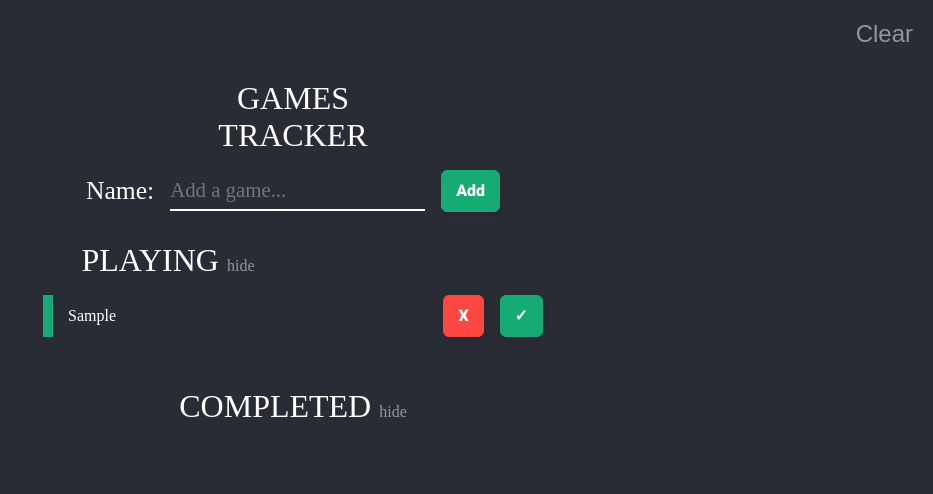
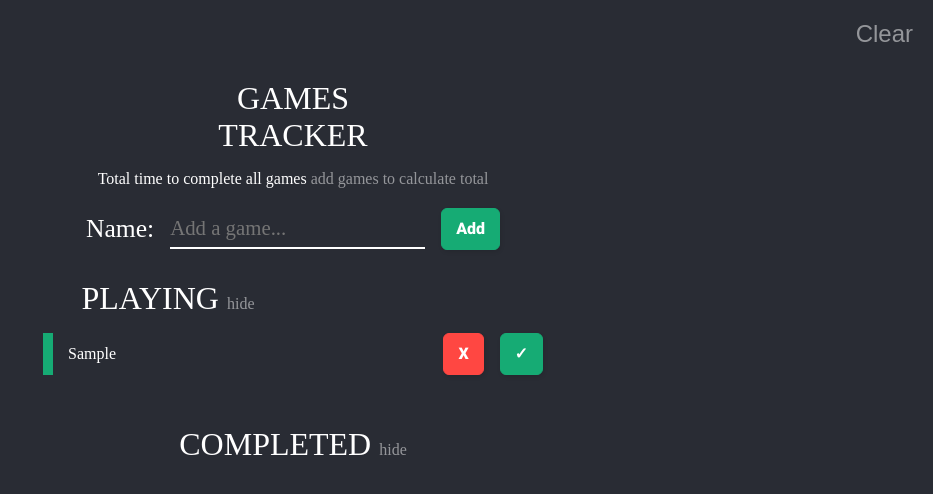
Before and after one commit to jamzu98/GameTrackerJS, a website built with Vite: page index.html in a window 1280 px wide. Both pictures are taken after typing "Sample" into the empty fields and a click on the button "Add". Shown: the whole page, without its empty margins (347-1280 px from the left). Built offline with nearby package versions, Linux system fonts and the light colour scheme; no server answers; files whose address does not match are found by name.

Commit message:
App now calculates total time to complete all games

```diff
--- a/index.html
+++ b/index.html
@@ -12,6 +12,7 @@
   <button type="button" class="btn btn--clear">Clear</button>
   <div id="app">
     <header class="header--app">GAMES TRACKER</header>
+    <h3 class="h3--total">Total time to complete all games <span class="span--total">0</h3>
     <form class="form--add">
       <label for="name">Name:</label><br>
       <input class="input--game" type="text" id="name" name="name" placeholder="Add a game..." autocomplete="off"><br>
--- a/main.js
+++ b/main.js
@@ -11,6 +11,7 @@ const errorModal = document.querySelector('.modal--error');
 const completedList = document.querySelector('.ul--completed');
 const playingToggle = document.querySelector('.span--playing');
 const completedToggle = document.querySelector('.span--completed');
+const spanTotal = document.querySelector('.span--total');
 const { localStorage } = window;
 
 const wait = function (time) {
@@ -20,7 +21,7 @@ const wait = function (time) {
 const getJSON = async function (url) {
   const response = await Promise.race([fetch(url), wait(6)]);
   const data = await response.json();
-  if (!data) return console.log('rats');
+  if (!data) return console.log('took too long');
   return data;
 };
 
@@ -40,6 +41,30 @@ const getFromLocalStorage = function () {
 const getCompleted = function () {
   const completed = localStorage.getItem('completed');
   return completed ? JSON.parse(completed) : [];
+};
+
+const calculateTotal = async function () {
+  if (getFromLocalStorage().length === 0) return 0;
+  let total = 0;
+  const gamesItem = localStorage.getItem('games');
+  const allGames = JSON.parse(gamesItem);
+
+  await Promise.all(
+    allGames.map(async (x) => {
+      const data = await getJSON(
+        `https://api.jamimakkonen.com/api/hltb/${x.name}`
+      );
+      const playtime = data[0].gameplayMain;
+      total += playtime;
+    })
+  );
+  return total;
+};
+
+const setTotal = async function () {
+  const total = await calculateTotal();
+  spanTotal.textContent =
+    total === 0 ? 'add games to calculate total' : `${total}h`;
 };
 
 const generateMarkup = function ({ id, name }, completed = false) {
@@ -87,6 +112,7 @@ const init = function init() {
   games.forEach((game) => addGame(game, gamesList));
   const completed = getCompleted();
   completed.forEach((game) => addGame(game, completedList, true));
+  setTotal();
 };
 
 init();
@@ -172,6 +198,7 @@ btnAdd.addEventListener('click', (e) => {
   addGame({ id, name }, gamesList);
   saveToLocalStorage(getFromLocalStorage().concat([{ id, name }]));
   clear();
+  setTotal();
 });
 
 gamesList.addEventListener('click', function (e) {
@@ -184,6 +211,7 @@ gamesList.addEventListener('click', function (e) {
 
   saveToLocalStorage(games);
   e.target.closest('.list--item--container').remove();
+  setTotal();
 });
 
 gamesList.addEventListener('click', function (e) {
@@ -208,6 +236,7 @@ gamesList.addEventListener('click', function (e) {
   );
   saveToLocalStorage(gamesnew);
   saveCompleted(getCompleted().concat([game]));
+  setTotal();
 });
 
 completedList.addEventListener('click', function (e) {
@@ -217,7 +246,6 @@ completedList.addEventListener('click', function (e) {
       .getAttribute('data-id');
     const games = getCompleted().filter((game) => game.id !== Number(id));
 
-    console.log(id);
     localStorage.removeItem(id);
 
     saveCompleted(games);
@@ -228,7 +256,6 @@ completedList.addEventListener('click', function (e) {
 const spans = [playingToggle, completedToggle];
 spans.forEach(function (element) {
   element.addEventListener('click', function (e) {
-    console.log(e);
     e.target.parentElement.parentElement
       .querySelector('ul')
       .classList.toggle('hidden');
--- a/style.css
+++ b/style.css
@@ -66,6 +66,10 @@ header {
   width: 250px;
   font-size: 2rem;
   margin: 0 0 1rem 0;
+}
+
+.h3--total {
+  margin-bottom: 20px;
 }
 
 .form--add {
```
